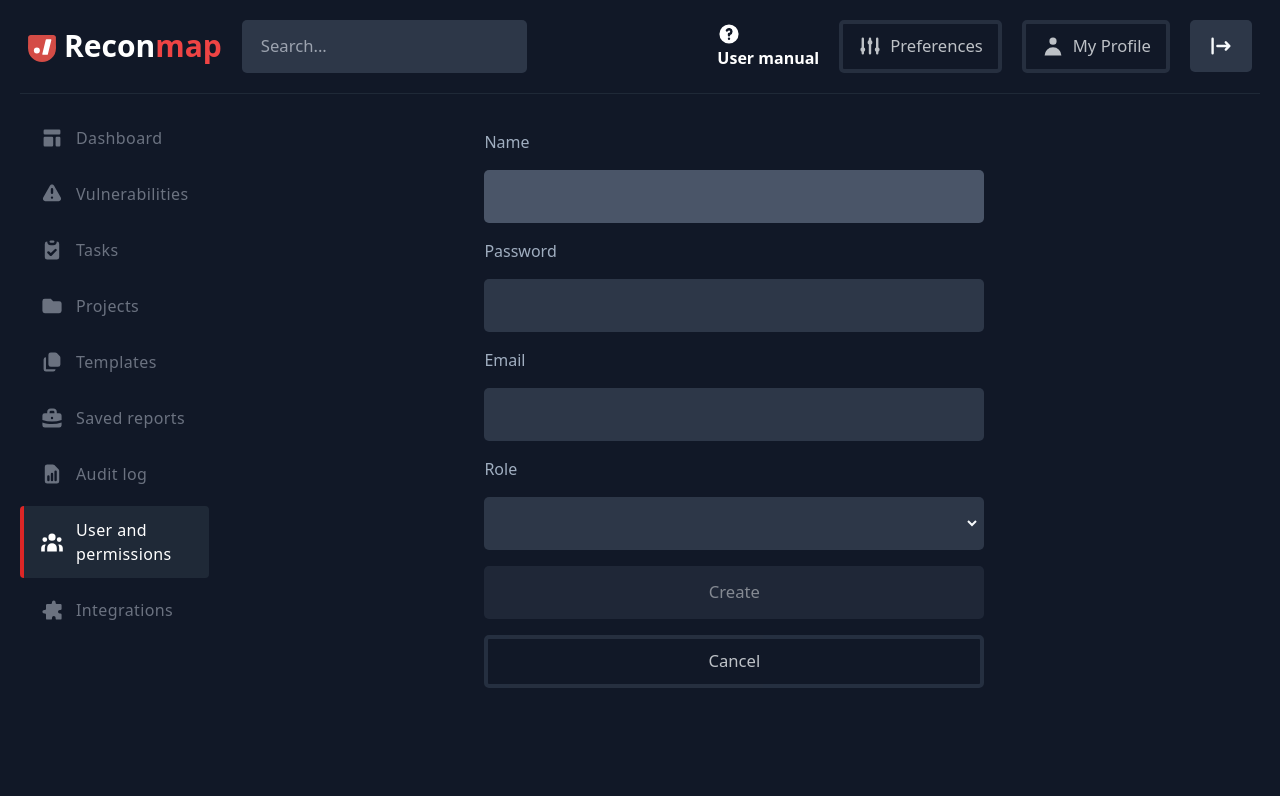
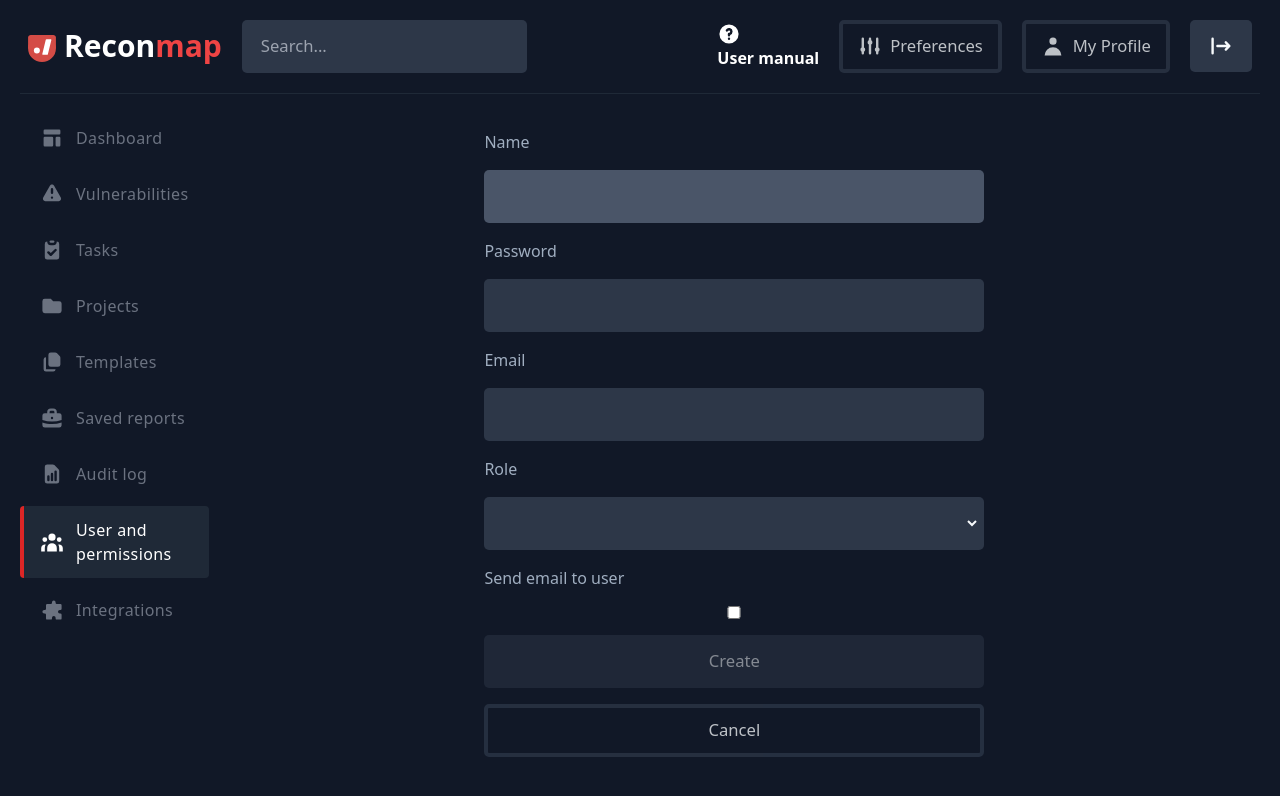
Before and after one commit to reconmap/web-client, a React (Create React App) app: page /users/create in a window 1280 px wide. Shown: the top 796 px of the page. Built offline with nearby package versions, Linux system fonts and the light colour scheme; sample sign-in values are in the browser's storage.

Commit message:
Add an option to not send email during user creation

```diff
--- a/src/components/users/CreationForm.js
+++ b/src/components/users/CreationForm.js
@@ -4,7 +4,7 @@ import secureApiFetch from '../../services/api';
 
 const UserCreationForm = () => {
     const history = useHistory()
-    const [userData, setUserData] = useState({})
+    const [userData, setUserData] = useState({ name: null, password: null, email: null, role: null, sendEmailToUser: false })
     const [loading, setLoading] = useState(false)
     const handleCreate = async () => {
         setLoading(true)
@@ -14,31 +14,40 @@ const UserCreationForm = () => {
         }).then(() => {
             history.push('/users/')
         })
-        .finally(() => {
-            setLoading(false);
-        })
+            .finally(() => {
+                setLoading(false);
+            })
     }
-    const handleChangeName = e => setUserData({ ...userData, name: e.target.value })
-    const handleChangePassword = e => setUserData({ ...userData, password: e.target.value })
-    const handleChangeEmail = e => setUserData({ ...userData, email: e.target.value })
-    const handleChangeRole = e => setUserData({ ...userData, role: e.target.value })
+    const handleFormChange = e => {
+        const target = e.target;
+        const name = target.name;
+        const value = target.type === 'checkbox' ? target.checked : target.value;
+        setUserData({
+            ...userData, [name]: value
+        });
+    };
     const handleGoBack = () => { history.push('/users/') }
     const allFieldsFilled = userData.name && userData.password && userData.email && userData.role
     return (
         <form onSubmit={e => e.preventDefault()}>
             <label htmlFor='name'>Name</label>
-            <input autoFocus type="text" name="name" onChange={handleChangeName} />
+            <input autoFocus type="text" name="name" onChange={handleFormChange} />
             <label htmlFor='password'>Password</label>
-            <input type="password" name="password" onChange={handleChangePassword} />
+            <input type="password" name="password" onChange={handleFormChange} />
             <label htmlFor='email'>Email</label>
-            <input type="email" name="email" onChange={handleChangeEmail} />
+            <input type="email" name="email" onChange={handleFormChange} />
             <label htmlFor='role'>Role</label>
-            <select name="role" onChange={handleChangeRole}>
+            <select name="role" onChange={handleFormChange}>
                 <option></option>
                 <option>Creator</option>
                 <option>Writer</option>
                 <option>Reader</option>
             </select>
+            <label>
+                Send email to user
+                <input type="checkbox" name="sendEmailToUser" onChange={handleFormChange} />
+            </label>
+
             <button onClick={handleCreate} disabled={loading || !allFieldsFilled}>{loading ? 'Wait please' : 'Create'}</button>
             <button onClick={handleGoBack} disabled={loading} type='cancel'>Cancel</button>
         </form>
```
